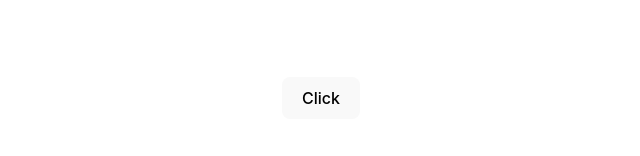
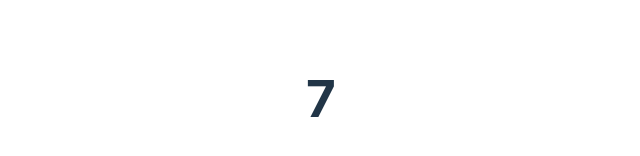
Before and after one commit to mehrabhossain1/module-2-react-hooks, a React (Vite) app: page / in a window 1280 px wide. Shown: the part 302-458 px from the top of the page, without its empty margins (319-959 px from the left). Built offline with nearby package versions, Linux system fonts and the light colour scheme.

Commit message:
clean  up

```diff
--- a/src/main.tsx
+++ b/src/main.tsx
@@ -3,8 +3,4 @@ import ReactDOM from 'react-dom/client'
 import App from './App.tsx'
 import './index.css'
 
-ReactDOM.createRoot(document.getElementById('root')!).render(
-  <React.StrictMode>
-    <App />
-  </React.StrictMode>,
-)
+ReactDOM.createRoot(document.getElementById('root')!).render(<App />)
--- a/src/pages/UseEffectExample.tsx
+++ b/src/pages/UseEffectExample.tsx
@@ -3,17 +3,27 @@ import { useEffect, useState } from 'react'
 const UseEffectExample = () => {
   const [hidden, setHidden] = useState(false)
 
+  const [count, setCount] = useState(0)
+
+  //   useEffect(() => {
+  //     console.log('Render')
+
+  //     return () => {
+  //       console.log('Inside cleanup')
+  //     }
+  //   }, [hidden])
+
   useEffect(() => {
-    console.log('Render')
-
-    return () => {
-      console.log('Inside cleanup')
-    }
-  }, [hidden])
+    setInterval(() => {
+      setCount((prev) => prev + 1)
+      console.log('setInterval')
+    }, 1000)
+  }, [])
 
   return (
     <div>
-      <button onClick={() => setHidden((prev) => !prev)}>Click</button>
+      {/* <button onClick={() => setHidden((prev) => !prev)}>Click</button> */}
+      <h1>{count}</h1>
     </div>
   )
 }
```
